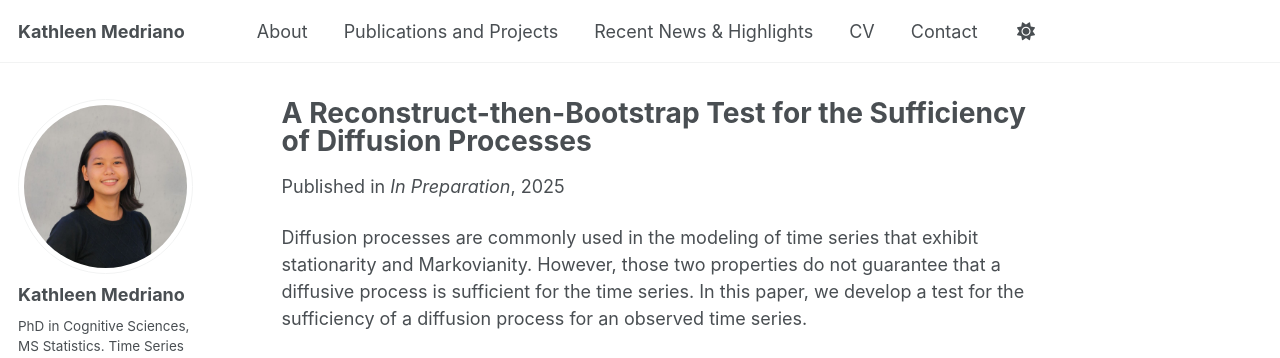
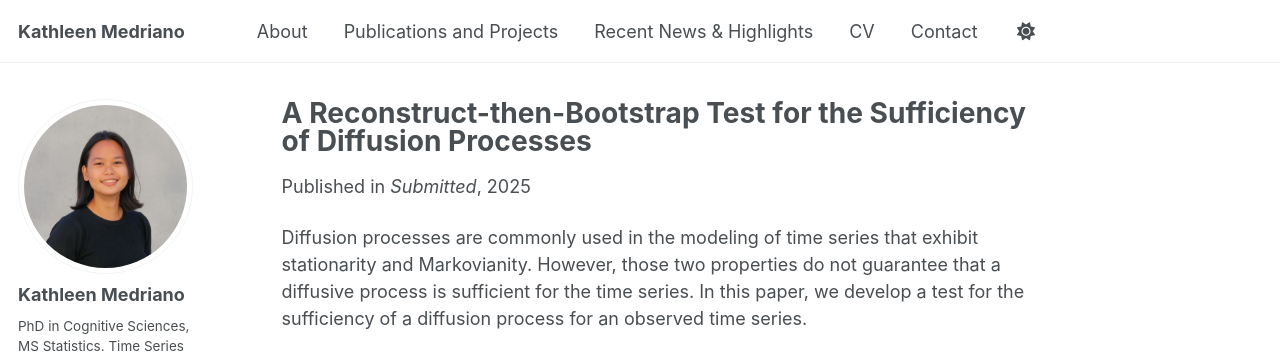
Before and after one commit to Kathleen-Medriano/Kathleen-Medriano.github.io, a Jekyll site: the page built from _publications/2025-reconstruct-bootstrap.md, in a window 1280 px wide and 900 px high. Shown: the top 358 px of the window. Built offline with Jekyll 4.4.1, drawn with Linux system fonts in a browser that asks for light colours; some web fonts are replaced; a script that is not in the unit is left out.

Commit message:
PsyArxiv link

```diff
--- a/_publications/2025-reconstruct-bootstrap.md
+++ b/_publications/2025-reconstruct-bootstrap.md
@@ -5,7 +5,8 @@
 permalink: /publication/2025-reconstruct-bootstrap
 excerpt: 'A novel statistical test to assess whether a diffusion process model is sufficient for observed time series data, using Kramers-Moyal expansion and bootstrap methods.'
 date: 2025-01-01
-venue: 'In Preparation'
+venue: 'Submitted'
+paperurl: 'http://psyarxiv.com/h2dqu_v1'
 authors: 'Kathleen Medriano, Joachim Vandekerckhove'
 ---
 
```
